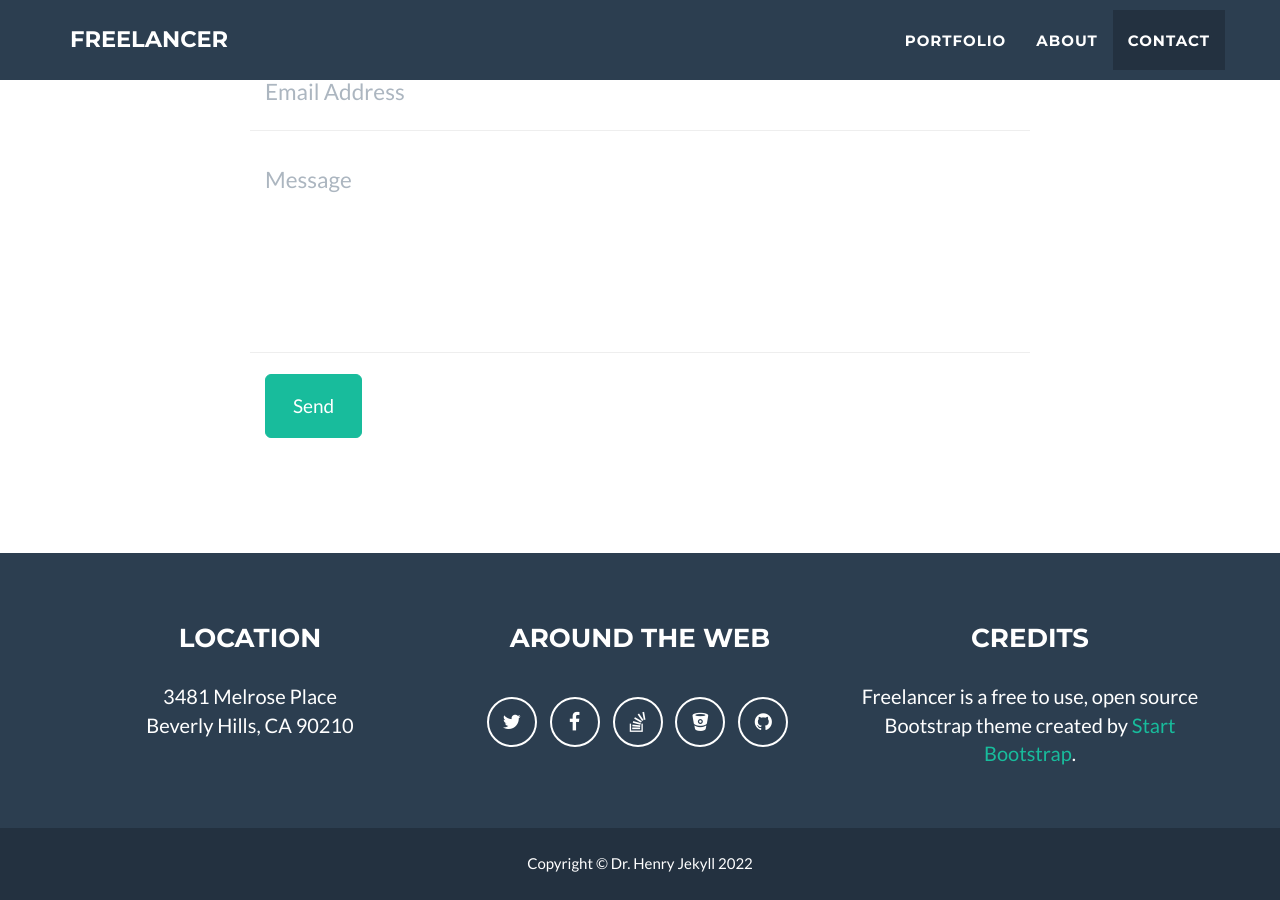
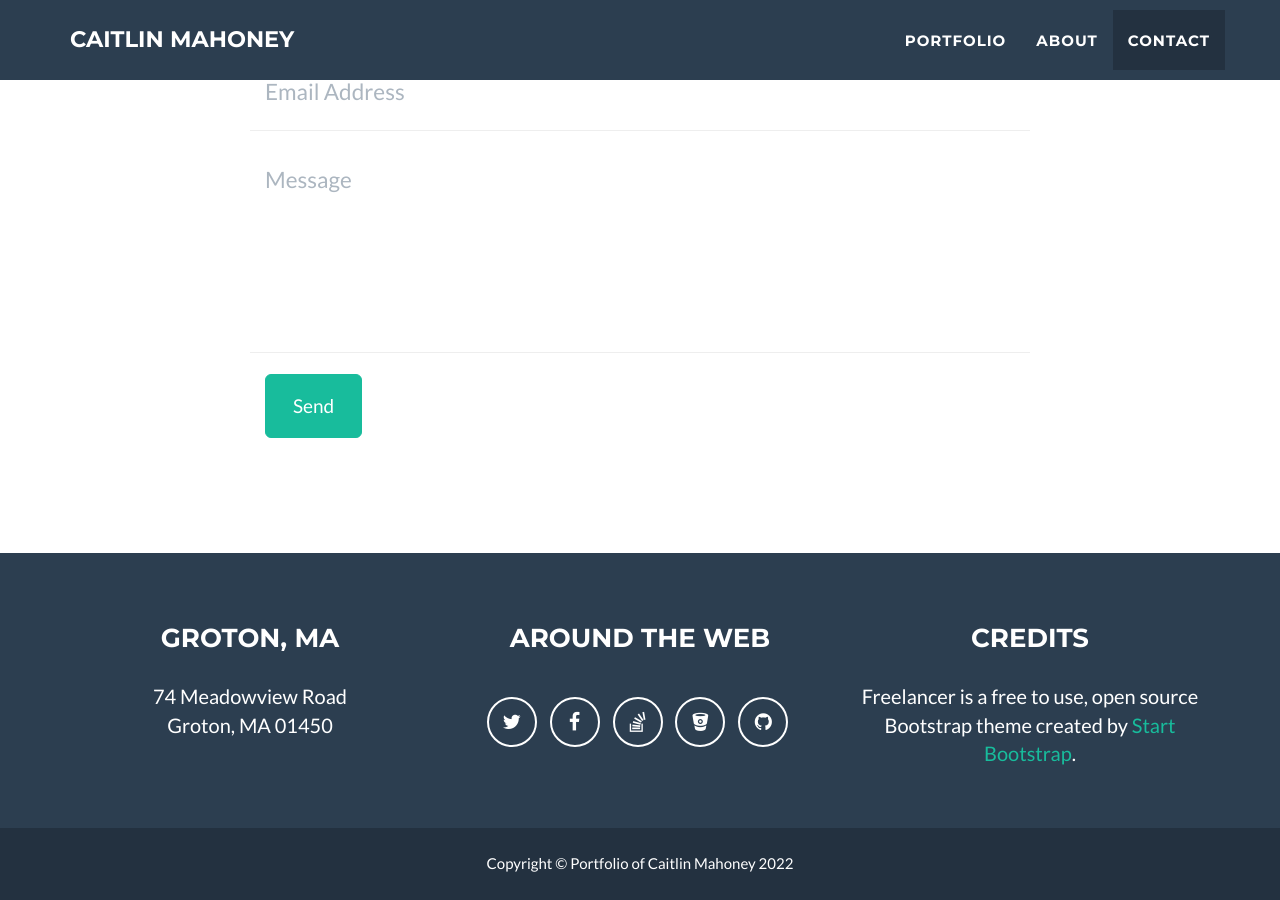
Before and after one commit to caitlinlmahoney/myportfolio, a Jekyll site: the page built from _posts/2014-07-18-project-1.markdown, in a window 1280 px wide and 900 px high, scrolled down 2492 px. Built offline with Jekyll 4.4.1, drawn with Linux system fonts in a browser that asks for light colours; some of the changed text lies outside the part shown.

Commit message:
edit config file

```diff
--- a/_config.yml
+++ b/_config.yml
@@ -1,10 +1,10 @@
 # Site settings
-title: Freelancer
-email: your-email@domain.com
-url: https://github.com/jeromelachaud/freelancer-theme
-description: "Write an awesome description for your new site here. You can edit this line in _config.yml. It will appear in your document head meta (for Google search results) and in your feed.xml site description."
-keywords: "your keywords, separated by commas"
-skills: "Web Developer - Graphic Artist - User Experience Designer"
+title: Caitlin Mahoney
+email: caitlinlmahoney@gmail.com
+url: git@github.com:caitlinlmahoney/myportfolio.git
+description: "Welcome to the portfolio site of Caitlin Mahoney. Here you will find examples of my design work and access to my resume. I look forward to talking with you."
+keywords: "design, graphic designer, portfolio, groton, boston, greater boston, painting, resume, finance, work culture, collaborator, education"
+skills: "Graphic Designer"
 meta_author: LastName FirstName
 
 # Google webmaster tools
@@ -32,8 +32,8 @@ color:
 
 # Footer settings
 footer:
-  copyright: Dr. Henry Jekyll
-  location: Location
+  copyright: Portfolio of Caitlin Mahoney
+  location: Groton, MA
   social: Around the Web
   credits: Credits
 
@@ -52,8 +52,8 @@ social:
 
 # Postal address (add as many lines as necessary)
 address:
-  - line: 3481 Melrose Place
-  - line: Beverly Hills, CA 90210
+  - line: 74 Meadowview Road
+  - line: Groton, MA 01450
 
 # Credits content
 credits: 'Freelancer is a free to use, open source Bootstrap theme created by <a href="http://startbootstrap.com">Start Bootstrap</a>.'
```
